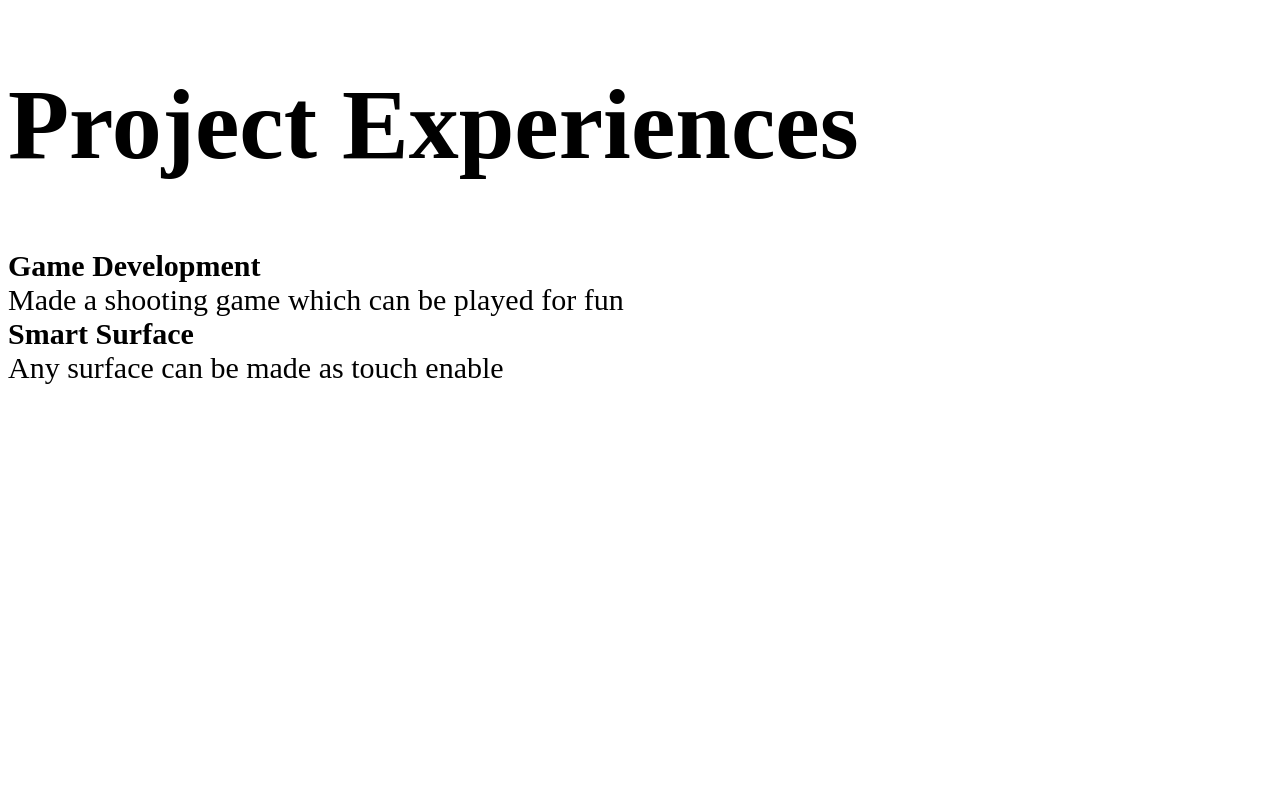
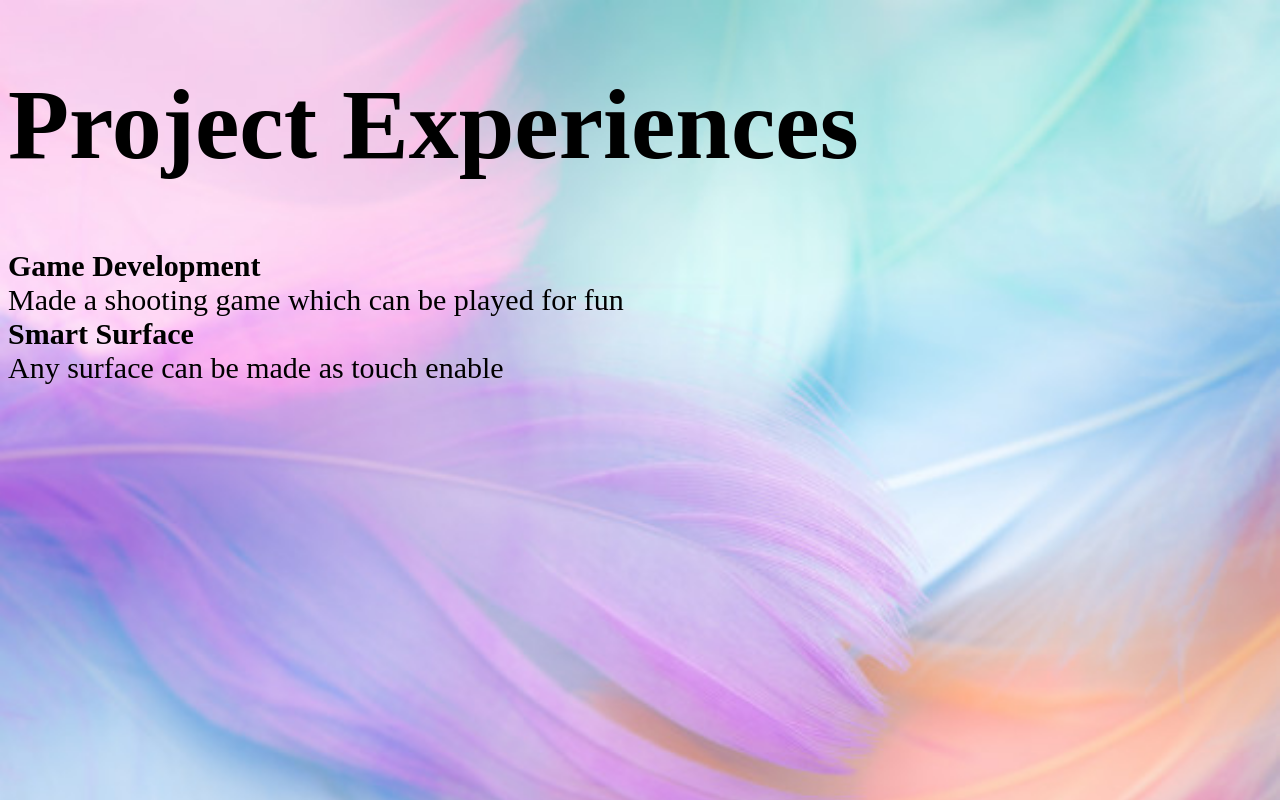
Before and after one commit to pujita19/About_me, a plain HTML site: page Pr.html in a window 1280 px wide. Drawn offline with Linux system fonts and the light colour scheme.

Commit message:
Update Pr.html

```diff
--- a/Pr.html
+++ b/Pr.html
@@ -5,7 +5,7 @@
 </head>
 <style >
 	body{
-		background-image: url('i.jpg');
+		background-image: url('i1.jpg');
 		background-size: cover;
 	}
 	.Project{
```
